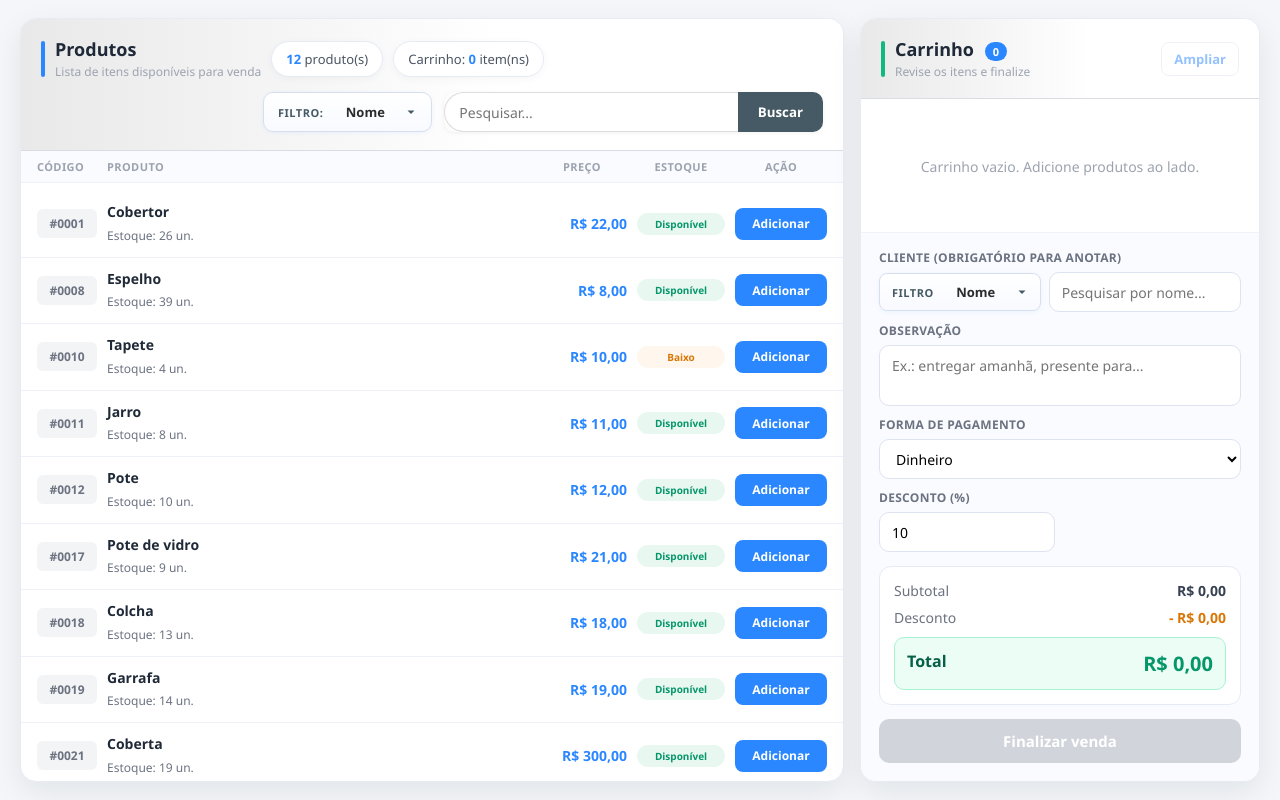
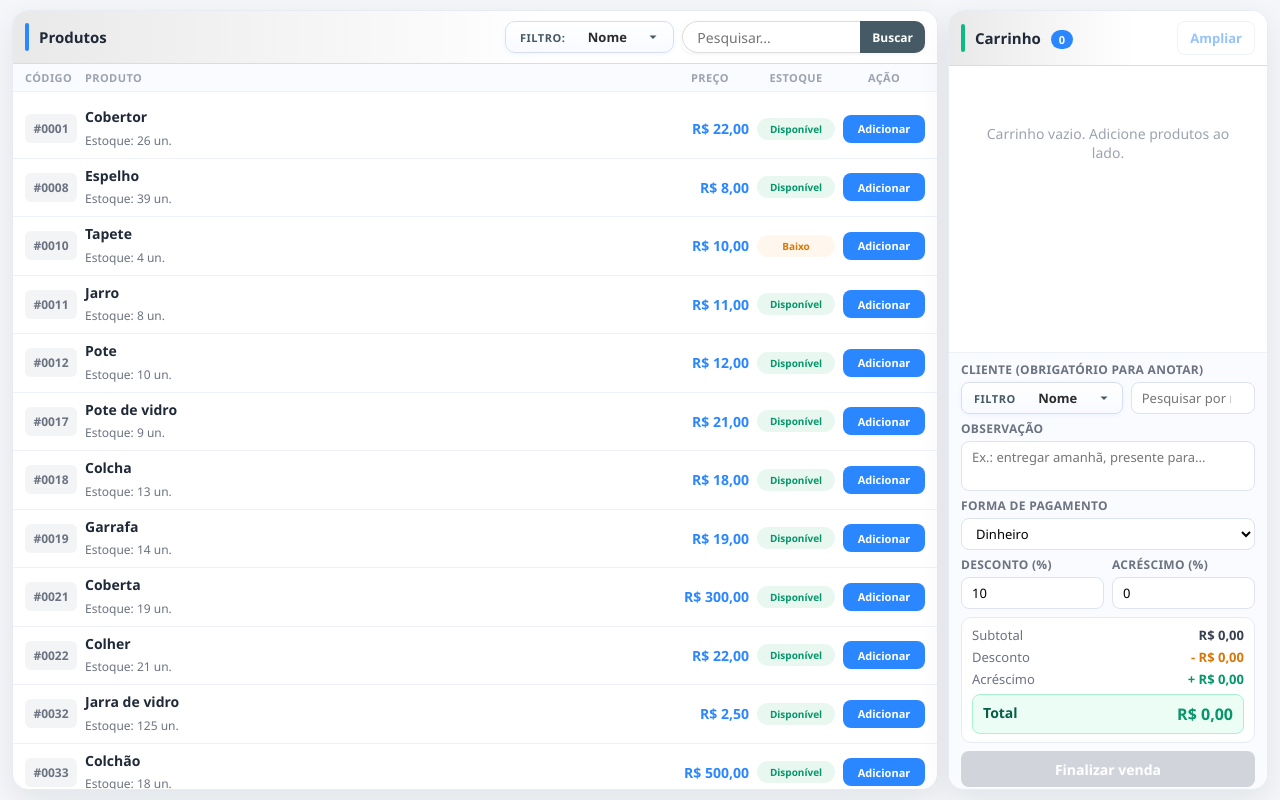
Before and after one commit to Inhan69/Loja, a Django app: page /vendas/ in a window 1280 px wide. Run offline with Django 5.2, Linux system fonts and the light colour scheme; data comes from the database, SQL or seed files in the repository; both versions use the stored data as it was after the commit.

Commit message:
Reajustar Tela

```diff
--- a/Templates/pag_configuracoes.html
+++ b/Templates/pag_configuracoes.html
@@ -5,7 +5,7 @@
   <meta name="viewport" content="width=device-width, initial-scale=1.0">
   <title>Configurações</title>
   <style>
-    * { font-family: "Segoe UI", Arial, sans-serif; box-sizing: border-box; overflow: hidden;}
+    * { font-family: "Segoe UI", Arial, sans-serif; box-sizing: border-box;}
 
     body {
       margin: 0;
@@ -19,6 +19,7 @@
       display: grid;
       grid-template-columns: 1fr 1fr;
       gap: 16px;
+      overflow-y: auto;
     }
 
     .panel {
--- a/Templates/pag_main.html
+++ b/Templates/pag_main.html
@@ -273,9 +273,8 @@
       display: flex;
       align-items: center;
       justify-content: space-between;
-      gap: 8px;
       width: 100%;
-      min-width: 148px;
+      min-width: 9vw;
       height: 32px;
       border: 1px solid #dde3ef;
       border-radius: 8px;
@@ -283,7 +282,6 @@
       font-size: 12px;
       font-weight: 700;
       color: #d97706;
-      padding: 0 10px;
       cursor: pointer;
     }
 
--- a/Templates/pag_vendas.html
+++ b/Templates/pag_vendas.html
@@ -6,22 +6,18 @@
   <title>Vendas</title>
   {% include 'partials/filtros_busca.html' %}
   <style>
-    :root { --prod-cols: 60px 1fr 90px 88px 92px; --borda: #eef2f8; --texto: var(--loja-texto, #1f2937); --muted: #6b7280; }
+    :root { --prod-cols: 52px minmax(0, 1fr) 78px 78px 82px; --borda: #eef2f8; --texto: var(--loja-texto, #1f2937); --muted: #6b7280; }
 
     * {font-family: "Segoe UI", Arial, sans-serif; box-sizing: border-box; }
 
     body {
-      margin: 0; padding: 18px 20px; overflow: hidden;
+      margin: 0; padding: 10px 12px; overflow: hidden;
       background: var(--loja-fundo, #f4f6f9);
       height: 100vh; display: flex; flex-direction: column; color: var(--loja-texto, #2c2c2c);
     }
 
     .page-top {
-      display: flex;
-      align-items: center;
-      justify-content: space-between;
-      gap: 16px;
-      flex-wrap: wrap;
+      display: none;
     }
 
     .page-stats {
@@ -35,8 +31,8 @@
       background: white;
       border: 1px solid #e5eaf4;
       border-radius: 999px;
-      padding: 8px 14px;
-      font-size: 13px;
+      padding: 4px 10px;
+      font-size: 12px;
       color: #4b5563;
       box-shadow: 0 2px 8px rgba(0, 0, 0, 0.04);
     }
@@ -48,8 +44,8 @@
     .layout {
       flex: 1;
       display: grid;
-      grid-template-columns: 1fr 400px;
-      gap: 16px;
+      grid-template-columns: minmax(0, 1fr) minmax(280px, 320px);
+      gap: 10px;
       min-height: 0;
     }
 
@@ -65,12 +61,12 @@
     }
 
     .panel-header {
-      padding: 18px 20px;
+      padding: 10px 12px;
       border-bottom: 1px solid color-mix(in srgb, var(--loja-sidebar, #1f2126) 10%, #eef2f8);
       display: flex;
       align-items: center;
       gap: 12px;
-      flex-wrap: wrap;
+      flex-wrap: nowrap;
       background: linear-gradient(
         90deg,
         color-mix(in srgb, var(--loja-sidebar, #1f2126) 10%, var(--loja-painel, #fff)) 0%,
@@ -86,7 +82,7 @@
 
     .panel-mark {
       width: 4px;
-      height: 36px;
+      height: 28px;
       border-radius: 4px;
       flex-shrink: 0;
     }
@@ -96,16 +92,12 @@
 
     .panel-header h2 {
       margin: 0;
-      font-size: 18px;
+      font-size: 15px;
       color: var(--loja-texto, #1f2937);
     }
 
     .panel-header small {
-      display: block;
-      margin-top: 2px;
-      font-size: 12px;
-      color: #9ca3af;
-      font-weight: 500;
+      display: none;
     }
 
     .cart-badge {
@@ -121,17 +113,18 @@
 
     .search-form {
       display: flex;
-      gap: 12px;
+      gap: 8px;
       margin-left: auto;
       flex: 1;
-      max-width: 560px;
+      min-width: 0;
+      max-width: 420px;
       align-items: center;
     }
 
     .produtos-lista,
     .carrinho-lista,
     .cliente-suggestions,
-    .modal-carrinho-lista { scrollbar-width: none; -ms-overflow-style: none; }
+    .modal-carrinho-lista { scrollbar-width: thin; -ms-overflow-style: none; }
     .produtos-lista::-webkit-scrollbar,
     .carrinho-lista::-webkit-scrollbar,
     .cliente-suggestions::-webkit-scrollbar,
@@ -145,8 +138,8 @@
       display: grid;
       grid-template-columns: var(--prod-cols);
       align-items: center;
-      gap: 10px;
-      padding: 12px 16px;
+      gap: 8px;
+      padding: 8px 12px;
       border-bottom: 1px solid #eef2f8;
       transition: 0.15s;
     }
@@ -212,11 +205,19 @@
     .estoque-badge.baixo { background: #fff7ed; color: #d97706; }
     .estoque-badge.zero { background: #fef2f2; color: #dc2626; }
 
+    .barra-busca-filtros.compacto .filtro-grupo,
+    .barra-busca-filtros.compacto .busca-grupo,
+    .barra-busca-filtros.compacto .campo-busca,
+    .barra-busca-filtros.compacto .btn-busca-filtro { height: 32px; }
+
+    .barra-busca-filtros .campo-busca { width: min(200px, 24vw); }
+    .barra-busca-filtros .btn-busca-filtro { padding: 0 12px; font-size: 12px; }
+    .filtro-grupo-inline { height: 32px; }
     .btn { border: none; border-radius: 8px; font-weight: 600; cursor: pointer; transition: 0.15s; }
     .btn:disabled { cursor: not-allowed; }
 
     .btn-add {
-      height: 32px; background: var(--loja-acento, #2b87ff); color: white; font-size: 12px; padding: 0 10px;
+      height: 28px; background: var(--loja-acento, #2b87ff); color: white; font-size: 11px; padding: 0 8px;
     }
     .btn-add:hover { background: #1f6fe0; }
     .btn-add:disabled { background: #d1d5db; }
@@ -224,8 +225,8 @@
     .lista-header {
       display: grid;
       grid-template-columns: var(--prod-cols);
-      gap: 10px;
-      padding: 8px 16px;
+      gap: 8px;
+      padding: 6px 12px;
       background: #fafbff;
       border-bottom: 1px solid #eef2f8;
       font-size: 11px;
@@ -252,8 +253,8 @@
     .carrinho-item {
       display: grid;
       grid-template-columns: 1fr auto;
-      gap: 8px 12px;
-      padding: 12px 16px;
+      gap: 4px 8px;
+      padding: 8px 12px;
       border-bottom: 1px solid #eef2f8;
     }
 
@@ -299,8 +300,8 @@
     }
 
     .qtd-controls button {
-      width: 28px;
-      height: 28px;
+      width: 24px;
+      height: 24px;
       border: none;
       border-radius: 6px;
       background: white;
@@ -321,21 +322,24 @@
 
     .checkout {
       border-top: 1px solid #eef2f8;
-      padding: 16px 18px 18px;
+      padding: 8px 12px 10px;
       background: #fafbff;
+      overflow-y: auto;
+      flex-shrink: 0;
+      max-height: 437px;
     }
 
     .checkout-grid {
       display: grid;
       grid-template-columns: 1fr 1fr;
-      gap: 10px;
-      margin-bottom: 14px;
+      gap: 6px 8px;
+      margin-bottom: 8px;
     }
 
     .field {
       display: flex;
       flex-direction: column;
-      gap: 6px;
+      gap: 4px;
     }
 
     .field.full {
@@ -356,9 +360,9 @@
     .field textarea {
       width: 100%;
       border: 1px solid #dde3ef;
-      border-radius: 10px;
-      padding: 0 12px;
-      font-size: 14px;
+      border-radius: 8px;
+      padding: 0 10px;
+      font-size: 13px;
       background: white;
       outline: none;
       transition: 0.2s;
@@ -367,12 +371,12 @@
     .field select,
     .field input[type="number"],
     .field input[type="search"] {
-      height: 40px;
+      height: 32px;
     }
 
     .field textarea {
-      min-height: 40px;
-      padding: 10px 12px;
+      min-height: 32px;
+      padding: 6px 10px;
       resize: none;
       overflow: hidden;
       line-height: 1.45;
@@ -415,8 +419,8 @@
       align-items: center;
       justify-content: space-between;
       gap: 10px;
-      min-height: 40px;
-      padding: 6px 10px;
+      min-height: 32px;
+      padding: 4px 8px;
       background: #eef6ff;
       border: 1px solid #cfe0ff;
       border-radius: 10px;
@@ -454,40 +458,44 @@
     .totais {
       background: white;
       border: 1px solid #e5eaf4;
-      border-radius: 12px;
-      padding: 14px;
-      margin-bottom: 14px;
+      border-radius: 10px;
+      padding: 8px 10px;
+      margin-bottom: 8px;
     }
 
-    .resumo-linha { display: flex; justify-content: space-between; font-size: 14px; color: var(--muted); }
-    .totais .resumo-linha { margin-bottom: 8px; }
+    .resumo-linha { display: flex; justify-content: space-between; font-size: 13px; color: var(--muted); }
+    .totais .resumo-linha { margin-bottom: 4px; }
     .totais .resumo-linha span:last-child { font-weight: 600; color: #374151; }
 
     .totais .desconto-linha span:last-child {
       color: #d97706;
     }
 
+    .totais .acrescimo-linha span:last-child {
+      color: #059669;
+    }
+
     .totais .total-final {
       margin: 0;
-      margin-top: 10px;
-      padding: 12px;
-      border-radius: 10px;
+      margin-top: 6px;
+      padding: 8px 10px;
+      border-radius: 8px;
       background: #ecfdf5;
       border: 1px solid #a7f3d0;
-      font-size: 16px;
+      font-size: 14px;
       font-weight: 700;
       color: #065f46;
     }
 
     .totais .total-final span:last-child {
       color: #059669;
-      font-size: 20px;
+      font-size: 16px;
     }
 
     .info-parcelas {
       display: none;
-      margin-bottom: 14px;
-      padding: 12px 14px;
+      margin-bottom: 8px;
+      padding: 8px 10px;
       background: #eef4ff;
       border: 1px solid #cfe0ff;
       border-radius: 10px;
@@ -623,8 +631,8 @@
     }
 
     .btn-finalizar {
-      width: 100%; height: 44px; border-radius: 10px;
-      background: #10b981; color: white; font-size: 15px; font-weight: 700;
+      width: 100%; height: 36px; border-radius: 8px;
+      background: #10b981; color: white; font-size: 14px; font-weight: 700;
     }
     .btn-finalizar:hover { background: #059669; }
     .btn-finalizar:disabled { background: #d1d5db; }
@@ -665,7 +673,7 @@
     .confirm-cancelar { background: #f3f4f6; color: #455a64; }
     .confirm-ok { background: #10b981; color: #fff; }
 
-    @media (max-width: 980px) {
+    @media (max-width: 720px) {
       body {
         overflow: auto;
         height: auto;
@@ -675,9 +683,13 @@
         grid-template-columns: 1fr;
       }
 
+      .checkout {
+        max-height: none;
+      }
+
       .produto-linha,
       .lista-header {
-        grid-template-columns: 60px 1fr 80px;
+        grid-template-columns: 52px 1fr 80px;
       }
 
       .produto-linha .estoque-badge,
@@ -824,7 +836,7 @@
               <option value="{{ valor }}">{{ rotulo }}</option>
               {% endfor %}
             </select>
-            <small id="pagamento-anotado-hint" class="hidden" style="color:#6b7280;font-size:12px;font-weight:700;border-radius:8px;padding:10px;border:1px solid #d7dfef;">
+            <small id="pagamento-anotado-hint" class="hidden" style="color:#6b7280;font-size:11px;font-weight:700;border-radius:8px;padding:6px 8px;border:1px solid #d7dfef;">
               <strong style="color:var(--loja-acento, #2b87ff);">Cliente selecionado: </strong> a venda será anotada.
             </small>
           </div>
@@ -842,6 +854,10 @@
             <label for="desconto">Desconto (%)</label>
             <input type="number" name="desconto" id="desconto" value="10" min="0" max="100" step="1">
           </div>
+          <div class="field">
+            <label for="acrescimo">Acréscimo (%)</label>
+            <input type="number" name="acrescimo" id="acrescimo" value="0" min="0" max="100" step="1">
+          </div>
         </div>
 
         <div id="info-parcelas" class="info-parcelas">
@@ -852,6 +868,7 @@
         <div class="totais">
           <div class="resumo-linha"><span>Subtotal</span><span id="subtotal">R$ 0,00</span></div>
           <div class="resumo-linha desconto-linha"><span>Desconto</span><span id="desconto-valor">- R$ 0,00</span></div>
+          <div class="resumo-linha acrescimo-linha"><span>Acréscimo</span><span id="acrescimo-valor">+ R$ 0,00</span></div>
           <div class="total-final resumo-linha"><span>Total</span><span id="total">R$ 0,00</span></div>
         </div>
 
@@ -870,6 +887,7 @@
       <div class="modal-carrinho-resumo">
         <div class="resumo-linha"><span>Subtotal</span><span id="modal-subtotal">R$ 0,00</span></div>
         <div class="resumo-linha"><span>Desconto</span><span id="modal-desconto">- R$ 0,00</span></div>
+        <div class="resumo-linha"><span>Acréscimo</span><span id="modal-acrescimo">+ R$ 0,00</span></div>
         <div class="total resumo-linha"><span>Total</span><span id="modal-total">R$ 0,00</span></div>
       </div>
     </div>
@@ -919,6 +937,7 @@
         cliente_id: els.clienteId.value,
         tipo_pagamento: els.tipoPagamento.value,
         desconto: els.desconto.value,
+        acrescimo: els.acrescimo.value,
         parcelas: els.parcelas.value,
       }));
     }
@@ -955,11 +974,14 @@
       modalLista: $("modal-carrinho-lista"),
       subtotal: $("subtotal"),
       descontoValor: $("desconto-valor"),
+      acrescimoValor: $("acrescimo-valor"),
       total: $("total"),
       modalSubtotal: $("modal-subtotal"),
       modalDesconto: $("modal-desconto"),
+      modalAcrescimo: $("modal-acrescimo"),
       modalTotal: $("modal-total"),
       desconto: $("desconto"),
+      acrescimo: $("acrescimo"),
       tipoPagamento: $("tipo_pagamento"),
       pagamentoHint: $("pagamento-anotado-hint"),
       parcelas: $("parcelas"),
@@ -1094,6 +1116,7 @@
       ajustarTextarea(els.observacao);
       if (salvo.tipo_pagamento) els.tipoPagamento.value = salvo.tipo_pagamento;
       if (salvo.desconto != null && salvo.desconto !== "") els.desconto.value = salvo.desconto;
+      if (salvo.acrescimo != null && salvo.acrescimo !== "") els.acrescimo.value = salvo.acrescimo;
       if (salvo.parcelas) els.parcelas.value = salvo.parcelas;
       if (salvo.cliente_id) {
         const cliente = clientes.find((c) => String(c.id) === String(salvo.cliente_id));
@@ -1210,24 +1233,33 @@
     }
 
     function valoresCarrinho() {
-      const descontoPct = parseNumero(els.desconto.value);
+      const descontoPct = Math.min(Math.max(parseNumero(els.desconto.value), 0), 100);
+      const acrescimoPct = Math.min(Math.max(parseNumero(els.acrescimo.value), 0), 100);
       const itens = Object.values(carrinho);
       const subtotal = itens.reduce((acc, item) => acc + parseNumero(item.preco) * parseNumero(item.quantidade), 0);
       const descontoValor = subtotal * descontoPct / 100;
-      return { itens, subtotal, descontoValor, total: Math.max(subtotal - descontoValor, 0) };
+      const acrescimoValor = subtotal * acrescimoPct / 100;
+      return {
+        itens,
+        subtotal,
+        descontoValor,
+        acrescimoValor,
+        total: Math.max(subtotal - descontoValor + acrescimoValor, 0),
+      };
     }
 
-    function atualizarResumoTotais({ subtotal, descontoValor, total }, modal = false) {
+    function atualizarResumoTotais({ subtotal, descontoValor, acrescimoValor, total }, modal = false) {
       const alvos = modal
-        ? [els.modalSubtotal, els.modalDesconto, els.modalTotal]
-        : [els.subtotal, els.descontoValor, els.total];
+        ? [els.modalSubtotal, els.modalDesconto, els.modalAcrescimo, els.modalTotal]
+        : [els.subtotal, els.descontoValor, els.acrescimoValor, els.total];
       alvos[0].textContent = formatarMoeda(subtotal);
       alvos[1].textContent = `- ${formatarMoeda(descontoValor)}`;
-      alvos[2].textContent = formatarMoeda(total);
+      alvos[2].textContent = `+ ${formatarMoeda(acrescimoValor)}`;
+      alvos[3].textContent = formatarMoeda(total);
     }
 
     function renderizarCarrinhoAmpliado() {
-      const { itens, subtotal, descontoValor, total } = valoresCarrinho();
+      const { itens, subtotal, descontoValor, acrescimoValor, total } = valoresCarrinho();
       els.modalLista.innerHTML = itens.map((item) => {
         const linhaTotal = parseNumero(item.preco) * parseNumero(item.quantidade);
         const restante = estoqueRestante(item.produto_id);
@@ -1244,7 +1276,7 @@
           <div class="carrinho-item-actions">${htmlAcoesItem(item.produto_id, item.quantidade)}</div>
         </div>`;
       }).join("");
-      atualizarResumoTotais({ subtotal, descontoValor, total }, true);
+      atualizarResumoTotais({ subtotal, descontoValor, acrescimoValor, total }, true);
     }
 
     function removerItem(id) {
@@ -1253,7 +1285,7 @@
     }
 
     function renderizarCarrinho() {
-      const { itens, subtotal, descontoValor, total } = valoresCarrinho();
+      const { itens, subtotal, descontoValor, acrescimoValor, total } = valoresCarrinho();
       const modalAberto = els.modal.classList.contains("aberto");
 
       atualizarBadges();
@@ -1264,7 +1296,7 @@
         els.btnFinalizar.disabled = true;
         els.btnAmpliar.disabled = true;
         fecharModalCarrinho();
-        atualizarResumoTotais({ subtotal: 0, descontoValor: 0, total: 0 });
+        atualizarResumoTotais({ subtotal: 0, descontoValor: 0, acrescimoValor: 0, total: 0 });
         atualizarParcelas(0);
         salvarCarrinho();
         return;
@@ -1281,15 +1313,15 @@
       }).join("");
 
       els.btnFinalizar.disabled = false;
-      atualizarResumoTotais({ subtotal, descontoValor, total });
+      atualizarResumoTotais({ subtotal, descontoValor, acrescimoValor, total });
       atualizarParcelas(total);
       if (modalAberto) renderizarCarrinhoAmpliado();
       salvarCarrinho();
     }
 
     function calcularTotais() {
-      const { subtotal, descontoValor, total } = valoresCarrinho();
-      atualizarResumoTotais({ subtotal, descontoValor, total });
+      const { subtotal, descontoValor, acrescimoValor, total } = valoresCarrinho();
+      atualizarResumoTotais({ subtotal, descontoValor, acrescimoValor, total });
       atualizarParcelas(total);
     }
 
@@ -1318,6 +1350,7 @@
     }
 
     els.desconto.addEventListener("input", () => { calcularTotais(); salvarCheckout(); });
+    els.acrescimo.addEventListener("input", () => { calcularTotais(); salvarCheckout(); });
     els.tipoPagamento.addEventListener("change", atualizarFormaPagamento);
     els.parcelas.addEventListener("change", () => { calcularTotais(); salvarCheckout(); });
     els.btnAmpliar.addEventListener("click", abrirModalCarrinho);
--- a/Templates/partials/filtros_busca.html
+++ b/Templates/partials/filtros_busca.html
@@ -68,7 +68,7 @@
 }
 
 .barra-busca-filtros .campo-busca {
-  width: min(330px, 42vw);
+  width: min(330px, 22vw);
   height: 38px;
   border: 1px solid #ddd;
   border-right: none;
@@ -91,7 +91,7 @@
   background: #455a64;
   color: #fff;
   border: none;
-  padding: 0 20px;
+  padding: 0 1vw;
   font-weight: 700;
   white-space: nowrap;
   cursor: pointer;
@@ -148,6 +148,19 @@
 
 .notes-panel-toolbar .filtro-grupo { border-radius: 10px; height: 36px; }
 .notes-panel-toolbar .busca-grupo-solo .campo-busca { height: 36px; border-radius: 10px; }
+
+.total-table {
+  background-color: #f1f3f4;
+  color: #0076a8;
+  font-size: large;
+  padding: 0 1vw 0  10px;
+  display: flex;
+  align-items: center;
+  text-align: left;
+  border: 1px solid #ddd;
+  border-left: none;
+}
+
 </style>
 <script>
 (function (g) {
--- a/front_end/models.py
+++ b/front_end/models.py
@@ -46,6 +46,7 @@ class Venda(models.Model):
     observacao = models.CharField(max_length=200, blank=True, default="")
     quantidade = models.DecimalField(max_digits=10, decimal_places=3)
     desconto = models.DecimalField(max_digits=5, decimal_places=2, default=0)
+    acrescimo = models.DecimalField(max_digits=5, decimal_places=2, default=0)
     tipo_pagamento = models.CharField(max_length=20, choices=PAGAMENTO_CHOICES)
     status = models.CharField(max_length=20, choices=STATUS_CHOICES, default="pago")
     total = models.DecimalField(max_digits=12, decimal_places=2)
--- a/front_end/views.py
+++ b/front_end/views.py
@@ -45,6 +45,19 @@ def _rotulo_pagamento(tipo, parcelas=1):
     return rotulo
 
 
+def _ler_percentual(dados, chave, padrao="0"):
+    bruto = dados.get(chave, padrao)
+    if bruto in (None, ""):
+        bruto = padrao
+    try:
+        valor = Decimal(str(bruto).replace(",", ".").strip())
+    except (InvalidOperation, TypeError, AttributeError):
+        return None
+    if valor < 0 or valor > 100:
+        return None
+    return valor
+
+
 def _ler_parcelas(dados, tipo_pagamento):
     if tipo_pagamento != "cartao_credito":
         return 1
@@ -73,6 +86,7 @@ def _venda_api(venda):
         "valor_pago": str(_money(venda.valor_pago)),
         "saldo": str(_saldo_venda(venda)),
         "desconto": str(venda.desconto),
+        "acrescimo": str(venda.acrescimo),
         "tipo_pagamento": venda.tipo_pagamento,
         "parcelas": parcelas,
         "tipo_pagamento_label": _rotulo_pagamento(tipo, parcelas)
@@ -368,6 +382,22 @@ def pagar_venda(request: HttpRequest, id: int):
                 status=400,
             )
 
+        desconto_pct = _ler_percentual(dados, "desconto")
+        if desconto_pct is None:
+            return JsonResponse(
+                {"success": False, "error": "Informe um desconto entre 0% e 100%."},
+                status=400,
+            )
+
+        desconto_valor = (saldo * desconto_pct / Decimal("100")).quantize(Decimal("0.01"))
+        if desconto_valor > saldo:
+            desconto_valor = saldo
+        if desconto_valor > 0:
+            venda.total = (_money(venda.total) - desconto_valor).quantize(Decimal("0.01"))
+            if venda.total < _money(venda.valor_pago):
+                venda.total = _money(venda.valor_pago)
+            saldo = _saldo_venda(venda).quantize(Decimal("0.01"))
+
         bruto = dados.get("valor", None)
         if bruto in (None, ""):
             valor = saldo
@@ -381,6 +411,25 @@ def pagar_venda(request: HttpRequest, id: int):
                 )
 
         valor = valor.quantize(Decimal("0.01"))
+        if valor < 0:
+            return JsonResponse(
+                {"success": False, "error": "Informe um valor válido."},
+                status=400,
+            )
+        if saldo <= 0:
+            if valor > 0:
+                return JsonResponse(
+                    {
+                        "success": False,
+                        "error": "Não é possível pagar além do valor em aberto.",
+                        "saldo": "0.00",
+                    },
+                    status=400,
+                )
+            venda.status = "pago"
+            venda.save()
+            return JsonResponse({"success": True, "venda": _venda_api(venda)})
+
         if valor <= 0:
             return JsonResponse(
                 {"success": False, "error": "O valor pago deve ser maior que zero."},
@@ -558,11 +607,22 @@ def Vendas(request):
     return render(request, "pag_vendas.html", contexto)
 
 
-def _criar_venda(produto, quantidade, desconto, tipo_pagamento, cliente=None, observacao="", parcelas=1):
-    preco_com_desconto = produto.preco - (desconto * produto.preco / Decimal("100"))
-    total = preco_com_desconto * quantidade
+def _criar_venda(
+    produto,
+    quantidade,
+    desconto,
+    tipo_pagamento,
+    cliente=None,
+    observacao="",
+    parcelas=1,
+    acrescimo=ZERO,
+):
+    desconto = max(min(desconto, Decimal("100")), ZERO)
+    acrescimo = max(min(acrescimo, Decimal("100")), ZERO)
+    fator = Decimal("1") - (desconto / Decimal("100")) + (acrescimo / Decimal("100"))
+    total = (produto.preco * fator * quantidade).quantize(Decimal("0.01"))
     if total < 0:
-        total = Decimal("0")
+        total = ZERO
 
     produto.quantidade -= quantidade
     produto.save()
@@ -577,6 +637,7 @@ def _criar_venda(produto, quantidade, desconto, tipo_pagamento, cliente=None, ob
         observacao=observacao,
         quantidade=quantidade,
         desconto=desconto,
+        acrescimo=acrescimo,
         tipo_pagamento=tipo_pagamento,
         status=status,
         total=total,
@@ -603,10 +664,12 @@ def registrar_venda(request: HttpRequest):
         except json.JSONDecodeError:
             return redirect("front_end:vendas")
 
-        try:
-            desconto_geral = Decimal(request.POST.get("desconto", "0") or "0")
-        except InvalidOperation:
-            desconto_geral = Decimal("0")
+        desconto_geral = _ler_percentual(request.POST, "desconto")
+        acrescimo_geral = _ler_percentual(request.POST, "acrescimo")
+        if desconto_geral is None:
+            desconto_geral = ZERO
+        if acrescimo_geral is None:
+            acrescimo_geral = ZERO
 
         cliente = None
         if cliente_id:
@@ -637,6 +700,7 @@ def registrar_venda(request: HttpRequest):
                 cliente=cliente,
                 observacao=observacao,
                 parcelas=parcelas,
+                acrescimo=acrescimo_geral,
             )
 
         return redirect("front_end:vendas")
@@ -645,9 +709,11 @@ def registrar_venda(request: HttpRequest):
 
     try:
         quantidade = Decimal(request.POST.get("quantidade", "1"))
-        desconto = Decimal(request.POST.get("desconto", "0"))
     except InvalidOperation:
         return redirect("front_end:produtos")
+
+    desconto = _ler_percentual(request.POST, "desconto") or ZERO
+    acrescimo = _ler_percentual(request.POST, "acrescimo") or ZERO
 
     if quantidade <= 0 or quantidade > produto.quantidade:
         return redirect("front_end:produtos")
@@ -658,6 +724,7 @@ def registrar_venda(request: HttpRequest):
         desconto,
         tipo_pagamento,
         parcelas=_ler_parcelas(request.POST, tipo_pagamento) or 1,
+        acrescimo=acrescimo,
     )
 
     return redirect("front_end:vendas")
```
Also changed, not shown: Templates/index.html (+19 -17 lines), Templates/pag_clientes.html (+78 -41 lines), Templates/pag_produtos.html (+7 -18 lines), db.sqlite3, front_end/migrations/0020_venda_acrescimo.py (added).
